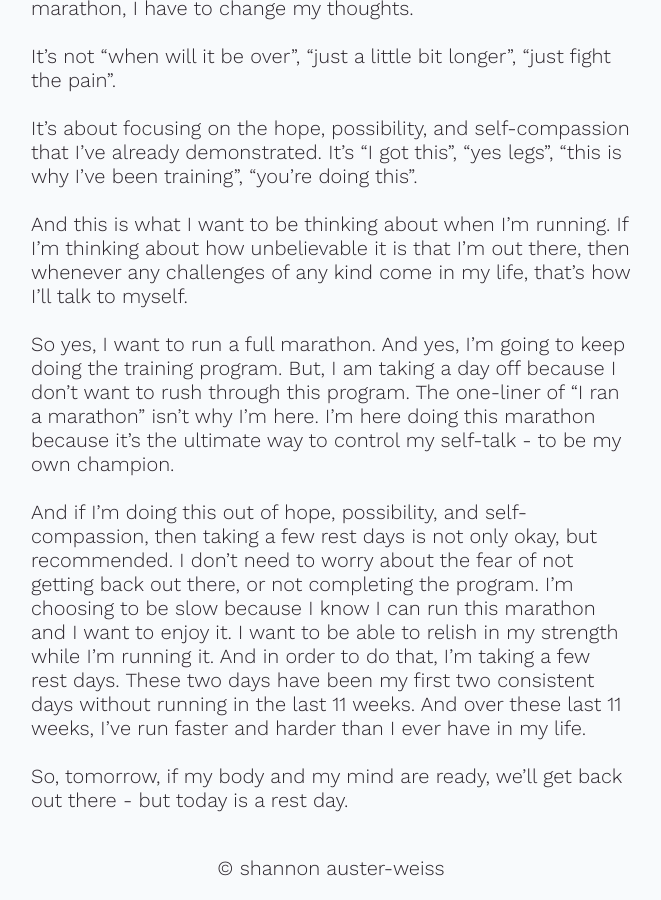
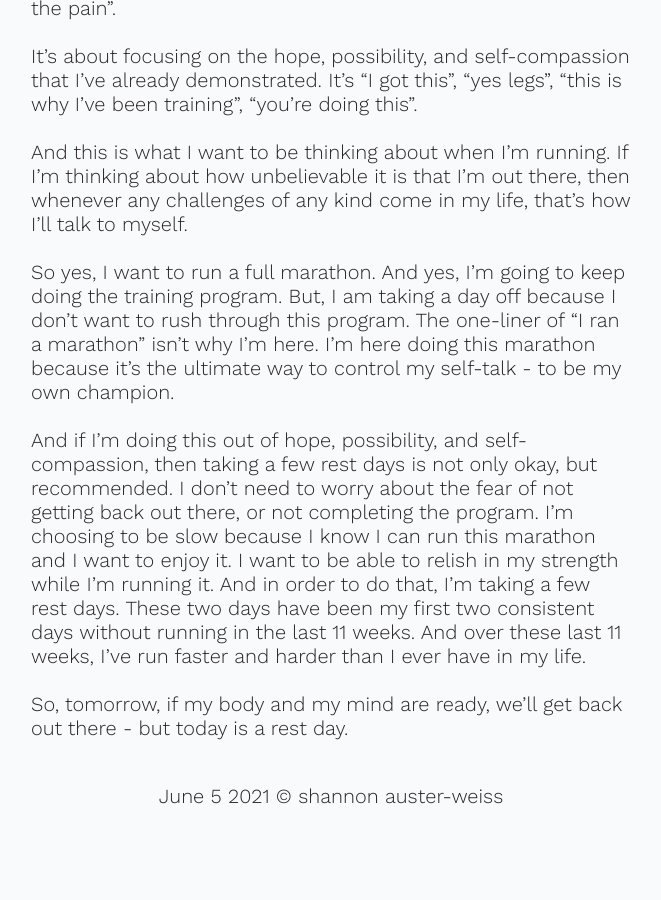
Before and after one commit to shannawn/shannonaw, a Jekyll site: the page built from brain-doodles/marathon-not-sprint.md, in a window 1280 px wide and 900 px high, scrolled down 1362 px. Shown: the whole window, without its empty margins (309-970 px from the left). Built offline with Jekyll 4.4.1, drawn with Linux system fonts in a browser that asks for light colours; our own code applies the rules of GitHub Pages for plain Markdown files; after the commit the page ends 2190 px from its top, so only the background shows below that.

Commit message:
dates and styles

```diff
--- a/_layouts/default.html
+++ b/_layouts/default.html
@@ -32,9 +32,6 @@
     <header>
       <h1>{{ page.title }}</h1>
     </header>
-    <div class="text-container-center">
-      <p>{{ page.date }}</p>
-    </div>
   </div>
     <section>
       <div class="text-container-left">
@@ -42,7 +39,7 @@
       </div>
     </section>
     <footer>
-      <p>&copy; shannon auster-weiss
+      <p>{{ page.date }} &copy; shannon auster-weiss</p>
     </footer>
   </body>
 </html>
--- a/brain-doodles/marathon-not-sprint.md
+++ b/brain-doodles/marathon-not-sprint.md
@@ -1,5 +1,6 @@
 ---
 title: marathon not a sprint
+date: June 5 2021
 ---
 I've been training for a marathon. Well, I'm not training for a marathon - but I'm doing the training program for people who are training to run a marathon.
 
```
